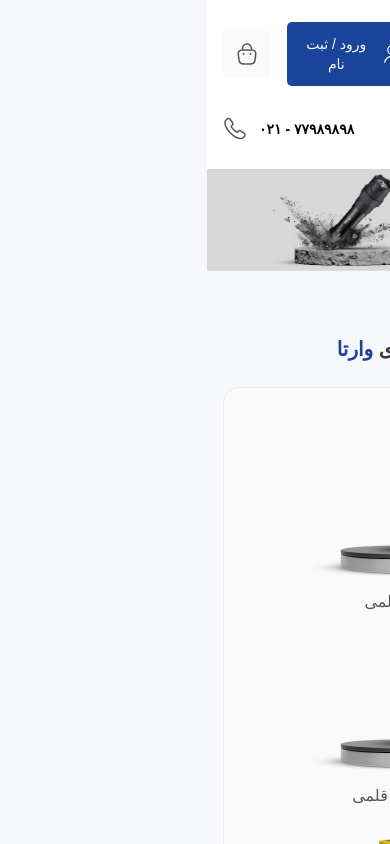
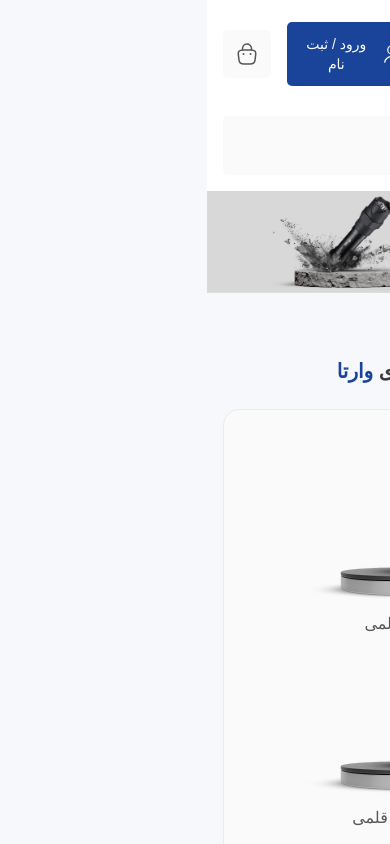
Before and after one commit to mahyarErshad/anaram-react, a React (Create React App) app: page / in a window 390 px wide. Shown: the top 844 px of the page. Built offline with nearby package versions, Linux system fonts and the light colour scheme; a web font is replaced by a local one.

Commit message:
Search box and phone section are responsive

```diff
--- a/src/Components/Header/HeaderNavBars/HeaderNavBars.jsx
+++ b/src/Components/Header/HeaderNavBars/HeaderNavBars.jsx
@@ -1,12 +1,14 @@
 import React from "react";
 import NavLinks from "./NavLinks";
 import { ReactComponent as PhoneIcon } from "../../../assets/images/icons/phone-icon.svg";
+import SearchBox from "../../Utils/SearchBox/SearchBox";
 
 function HeaderNavBars() {
   return (
-    <section className="flex items-center justify-between max-w-[101.5625rem] self-center w-full">
-      <nav>
-        <ul className="max-lg:hidden lg:visible flex justify-start">
+    <section className="flex items-center justify-between max-w-[101.5625rem] self-center w-full gap-2">
+      <SearchBox className="flex-grow lg:hidden max-lg:mb-4" />
+      <nav className="max-lg:hidden lg:visible">
+        <ul className="flex justify-start">
           <NavLinks hasIcon text="باتری بر اساس سایز " />
           <NavLinks hasIcon text="باتری بر اساس کاربرد " />
           <NavLinks hasIcon text="باتری بر اساس تکنولوژی " />
@@ -15,7 +17,7 @@ function HeaderNavBars() {
           <NavLinks textColor="text-primary6" text="وارتا" />
         </ul>
       </nav>
-      <a href="tel:02177989898" className="flex-center pb-7 gap-3 hover:text-primary6">
+      <a href="tel:02177989898" className="flex-center max-md:hidden md:mt-3 lg:mt-0 pb-7 gap-3 hover:text-primary6">
         <span className="text-sm font-semibold transition-all">۷۷۹۸۹۸۹۸ - ۰۲۱</span>
         <PhoneIcon />
       </a>
```
